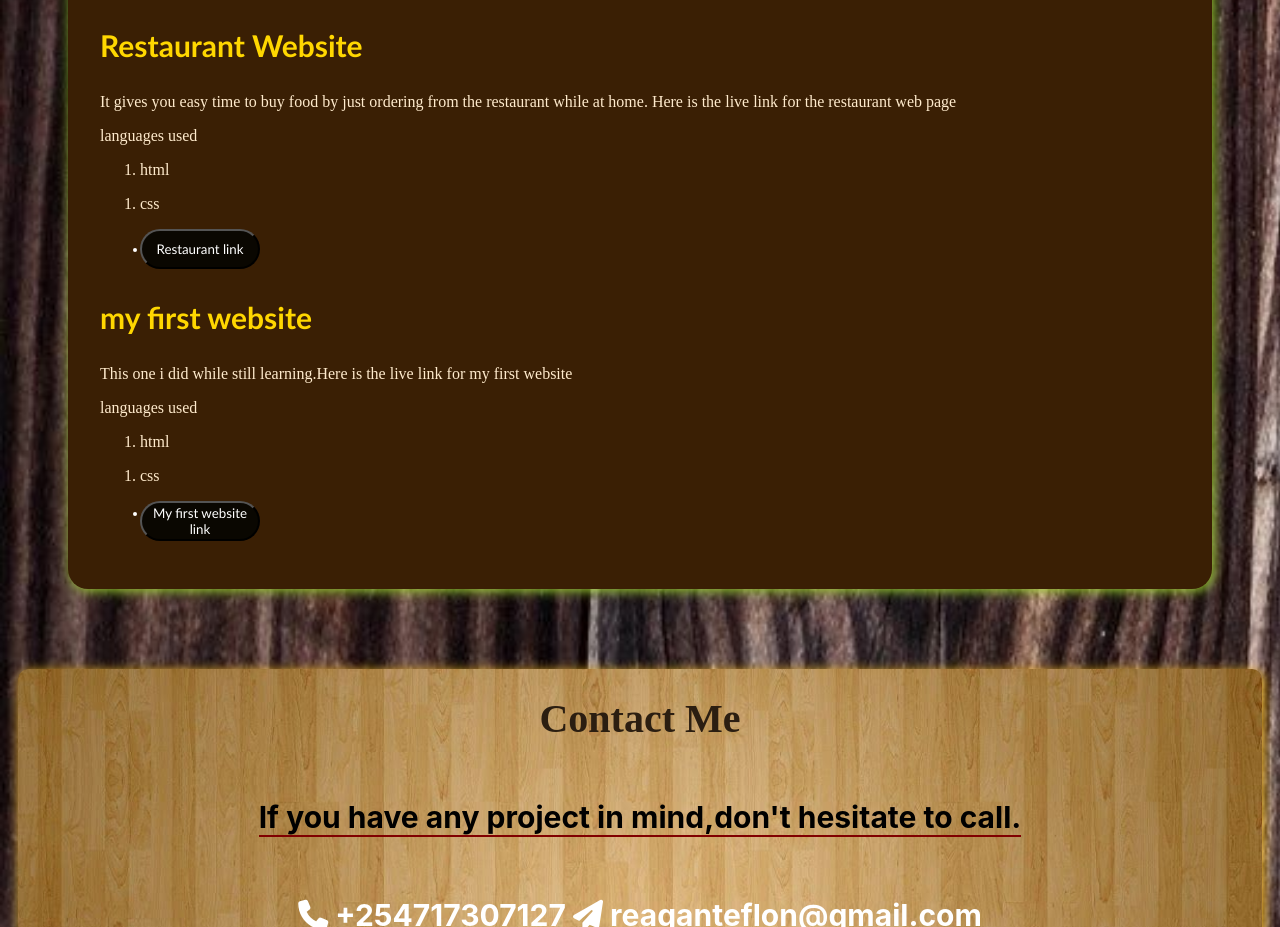
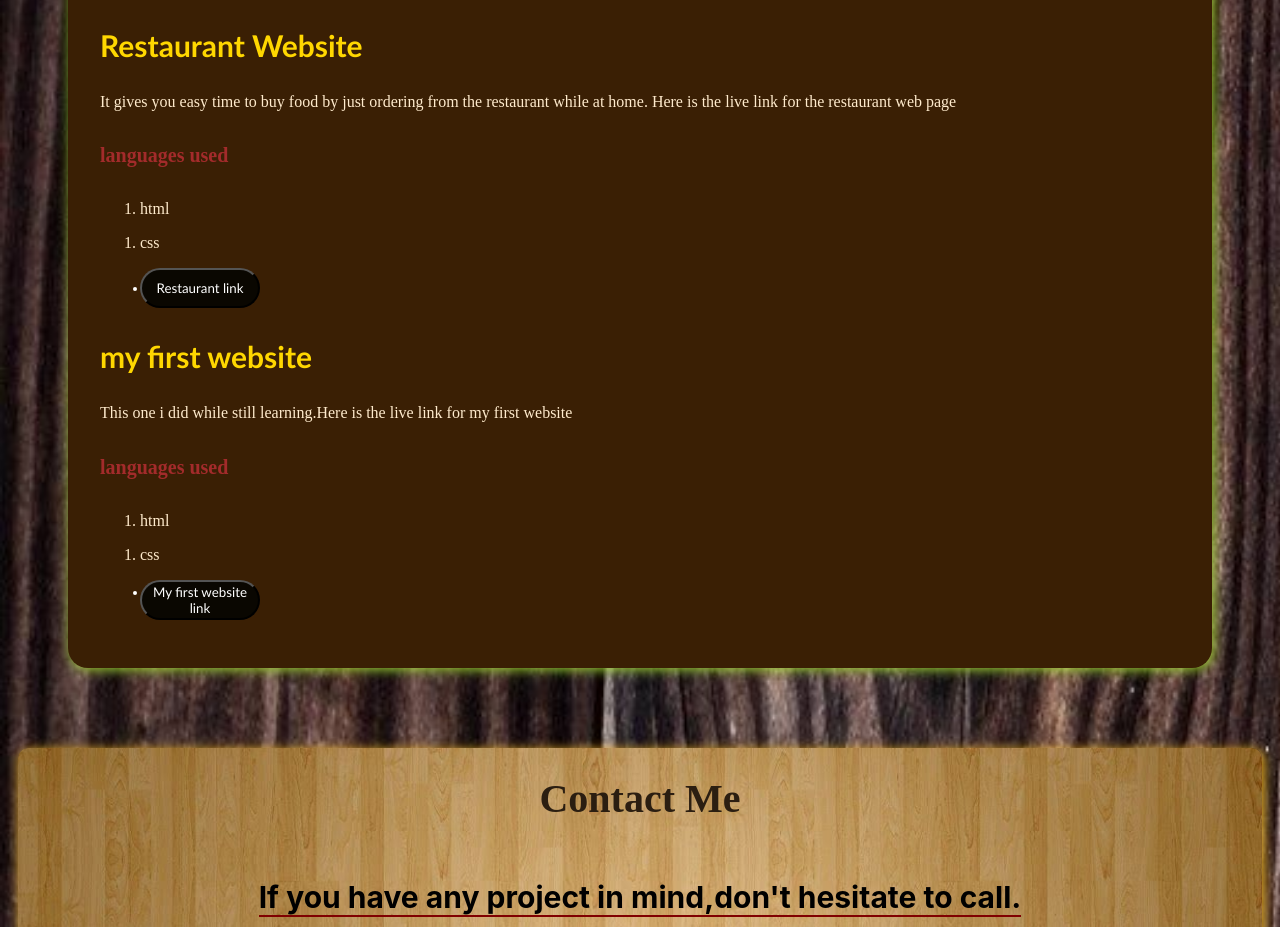
Before and after one commit to REAGAN2020/Portfolio, a plain HTML site: page index.html in a window 1280 px wide. Shown: the part 1512-2439 px from the top of the page. Drawn offline with Linux system fonts and the light colour scheme; a web font is replaced by a local one.

Commit message:
deleted paragraph and added h5

```diff
--- a/index.html
+++ b/index.html
@@ -63,13 +63,13 @@
           <p>It gives you easy time to buy food by just ordering from the restaurant while at home.
             Here is the live link for the restaurant web page
           </p>
-          <p>languages used</p>
+          <h5>languages used</h5>
           <ol><li>html</li></ol>
           <ol><li>css</li></ol>
            <ul style="list-style-type:disc"><button><li><a href="https://reagan2020.github.io/Restaurant-webpage/">Restaurant link</a></button></li></ul>
            <h3>my first website</h3>
             <p>This one i did while still learning.Here is the live link for my first website</p>
-            <p>languages used</p>
+            <h5>languages used</h5>
             <ol><li>html</li></ol>
             <ol><li>css</li></ol>
             <ul style="list-style-type:disc"><button><li><a href="https://reagan2020.github.io/my-first-website/">My first website link</a></button></li></ul>
--- a/styles.css
+++ b/styles.css
@@ -311,3 +311,7 @@ footer span{
     color: #ffffff;
     transition:all ease 0.5s;
 }
+h5{
+    font-size: 20px;
+    color: rgb(163, 43, 43);
+}
```
